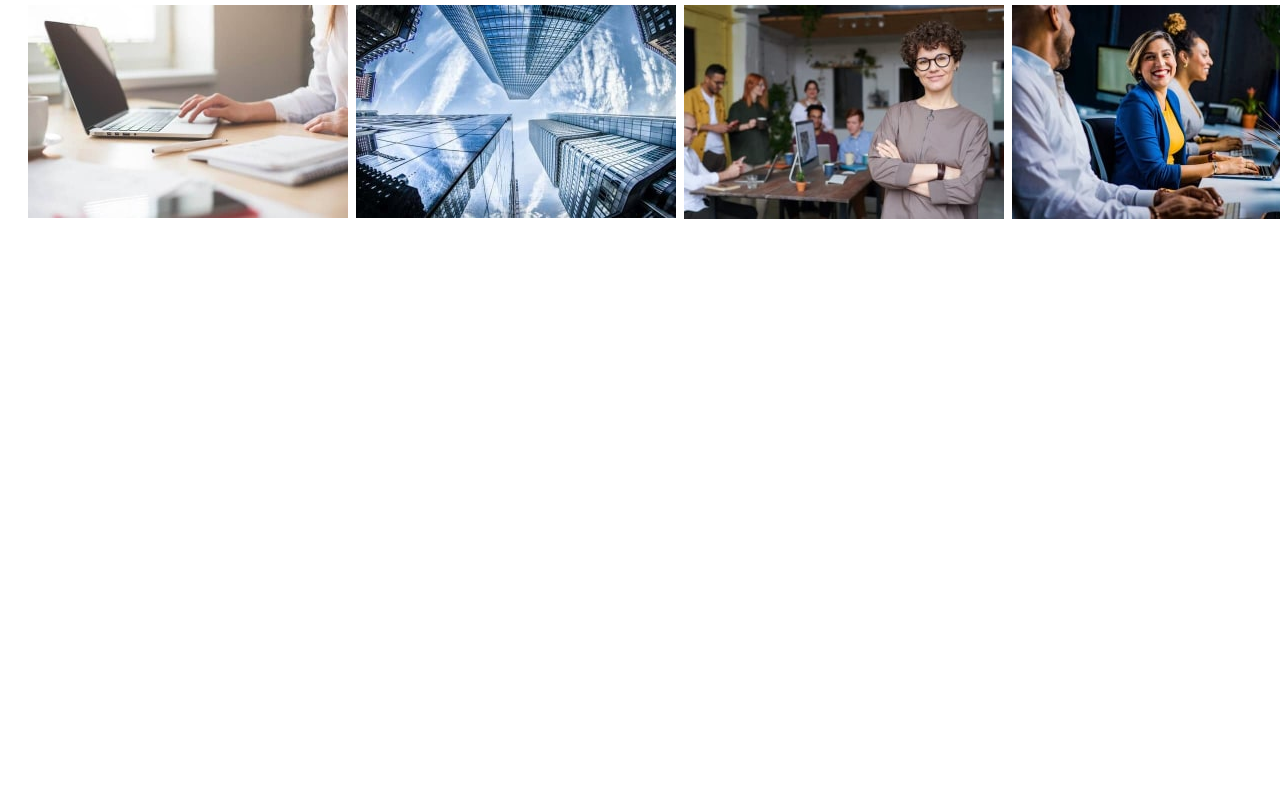
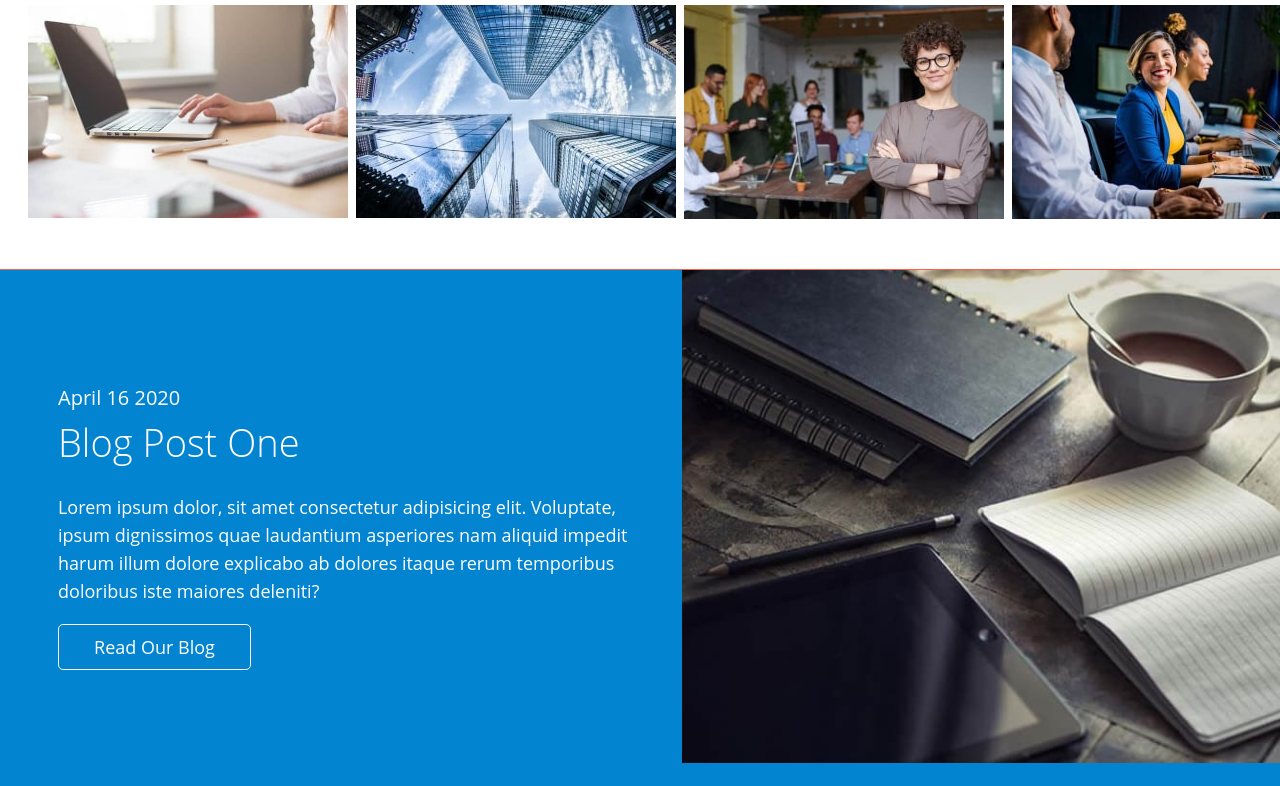
Before and after one commit to kashirin-olexsandr/practice-73-3-4, a website built with Parcel: page src/index.html in a window 1280 px wide. Shown: the part 975-1761 px from the top of the page. Before the commit the page ends 1244 px from the top, so only its background shows below. Built offline with nearby package versions, Linux system fonts and the light colour scheme.

Commit message:
Add files

```diff
--- a/project/css/styles.css
+++ b/project/css/styles.css
@@ -158,7 +158,7 @@ img {
 }
 
 /* ________________Blog Post One________________ */
-.blog {
+/* .blog {
   display: flex;
   background-color: var(--bgc-blog);
 
@@ -202,10 +202,10 @@ color: var(--color-white)
     border: 1px solid #FFFFFF;
       border-radius: 5px;
       padding: 10px 35px;
-}
+} */
 
 
-.img-blog {}
+/* .img-blog {} */
 
 /* What you are looking for */
 
--- a/src/index.html
+++ b/src/index.html
@@ -13,6 +13,7 @@
     <main>
       <include src="./partials/solutions.html"></include>
       <include src="./partials/work.html"></include>
+      <include src="./partials/blog.html"></include>
     </main>
 
   </body>
--- /dev/null
+++ b/src/partials/blog.html
@@ -0,0 +1,24 @@
+<section>
+    <div class="blog container">
+      <div class="about-blog">
+        <p class="date">April 16 2020</p>
+        <h2 class="title-blog">Blog Post One</h2>
+        <p class="text-blog">
+          Lorem ipsum dolor, sit amet consectetur adipisicing elit.
+          Voluptate, ipsum dignissimos quae laudantium asperiores nam
+          aliquid impedit harum illum dolore explicabo ab dolores itaque
+          rerum temporibus doloribus iste maiores deleniti?
+        </p>
+        <a class="link-blog link" href="./index.html">Read Our Blog</a>
+      </div>
+      <div>
+        <img
+          class="img-blog"
+          src="./images/foto_read_our_blog.jpg"
+          alt="notebooks and a tablet"
+          width="680"
+          height="517"
+        />
+      </div>
+    </div>
+  </section>
--- a/src/sass/index.scss
+++ b/src/sass/index.scss
@@ -4,3 +4,4 @@
 @import './layouts/header';
 @import './layouts/solutions';
 @import './layouts/work';
+@import './layouts/blog';
--- /dev/null
+++ b/src/sass/layouts/_blog.scss
@@ -0,0 +1,43 @@
+.blog {
+    display: flex;
+    background-color: var(--bgc-blog);
+
+  }
+
+  .about-blog {
+   display: inline-block;
+  width: 680px;
+  height: 517px;
+  padding: 112px 44px 123px 30px ;
+  color: var(--color-white)
+  }
+
+
+  .date {
+    margin-bottom: 5px;
+    font-size: 20px;
+      line-height: calc(33/20);
+  }
+
+  .title-blog {
+    margin-bottom: 26px;
+    font-weight: 300;
+      font-size: 38px;
+      line-height: 1.26;
+  }
+
+  .text-blog {
+    margin-bottom: 28px;
+    font-size: 18px;
+      line-height: 1.56;
+  }
+
+  .link-blog {
+    color: inherit;
+    font-style: normal;
+      font-size: 18px;
+      line-height: 1.56;
+      border: 1px solid #FFFFFF;
+        border-radius: 5px;
+        padding: 10px 35px;
+  }
```
Also changed, not shown: src/sass/index.css (added), 1 other file.
